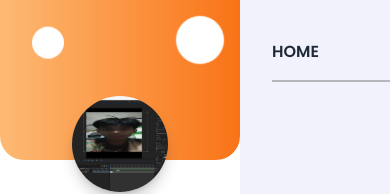
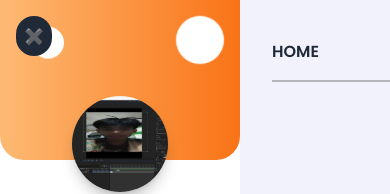
Before and after one commit to Bibintanggg/porto-V3, a React (Vite) app: page / in a window 390 px wide. Shown: the top 194 px of the page. Built offline with nearby package versions, Linux system fonts and the light colour scheme.

Commit message:
Responsive Sidebar

```diff
--- a/src/Component/Sidebar.jsx
+++ b/src/Component/Sidebar.jsx
@@ -13,6 +13,7 @@ function Sidebar() {
   const [activePosition, setActivePosition] = useState("translate-y-0");
   const [timeOfDay, setTimeOfDay] = useState("day");
   const { darkMode, toggleDarkMode } = useDarkMode();
+  const [isOpen, setIsOpen] = useState(true); // State untuk mengatur sidebar terbuka/tutup
 
   const activeRoutes = {
     "/": "-translate-y-10",
@@ -44,15 +45,14 @@ function Sidebar() {
 
   return (
     <section>
-      <div className={`relative w-60 h-[100vh] ${darkMode ? 'bg-gray-900' : 'bg-[#ffff]'}`}>
+      <div className={`relative w-60 h-[100vh] ${darkMode ? 'bg-gray-900' : 'bg-[#ffff]'} transition-all duration-300 ${isOpen ? 'translate-x-0' : '-translate-x-full'} md:translate-x-0`}>
         <div className="flex flex-col">
-          <div
-            className={`w-60 h-40 rounded-b-3xl flex justify-center items-center transition-all duration-1000 ${timeOfDay === "morning"
-                ? "bg-gradient-to-r from-yellow-200 to-yellow-400"
-                : timeOfDay === "afternoon"
-                  ? "bg-gradient-to-r from-orange-300 to-orange-500"
-                  : "bg-gradient-to-r from-blue-800 to-indigo-900"
-              }`}
+          <div className={`w-60 h-40 rounded-b-3xl flex justify-center items-center transition-all duration-1000 ${timeOfDay === "morning"
+              ? "bg-gradient-to-r from-yellow-200 to-yellow-400"
+              : timeOfDay === "afternoon"
+                ? "bg-gradient-to-r from-orange-300 to-orange-500"
+                : "bg-gradient-to-r from-blue-800 to-indigo-900"
+            }`}
           >
             <div className="items-center justify-center flex flex-col pt-40">
               <img
@@ -61,6 +61,7 @@ function Sidebar() {
               />
               <p className={`${darkMode ? 'text-white' : 'text-black'} pt-2`}>Hello World</p>
             </div>
+            {/* Animasi berdasarkan waktu */}
             {timeOfDay === "morning" && (
               <div className="absolute inset-0 overflow-hidden">
                 <div className="absolute top-4 right-4 w-12 h-12 bg-yellow-300 rounded-full shadow-lg animate-sunrise"></div>
@@ -144,6 +145,14 @@ function Sidebar() {
           {darkMode ? '☀️' : '🌙'}
         </button>
       </div>
+
+      {/* Tombol untuk membuka/tutup sidebar pada perangkat mobile */}
+      <button
+        onClick={() => setIsOpen(!isOpen)}
+        className="md:hidden absolute top-4 left-4 p-2 bg-gray-800 text-white rounded-full"
+      >
+        {isOpen ? '✖️' : '☰'}
+      </button>
     </section>
   );
 }
```
Also changed, not shown: src/server/serves.js (added).
